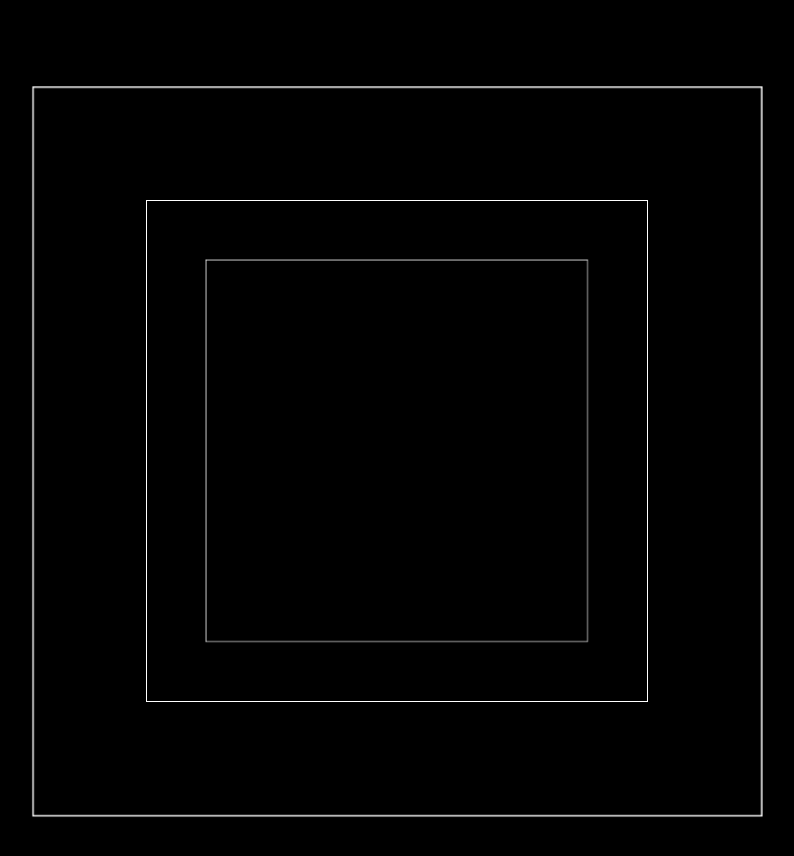
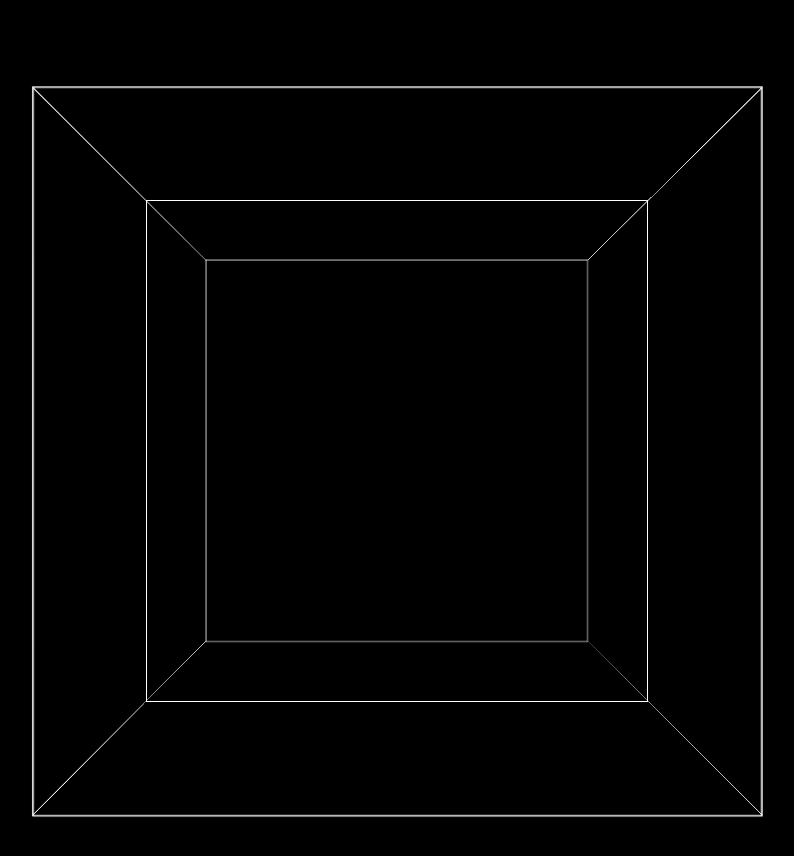
Before and after one commit to youngjerald239/3d_portfolio, a plain HTML site: page index.html in a window 1280 px wide. Shown: the whole page, without its empty margins (244-1038 px from the left). Drawn offline with Linux system fonts and the light colour scheme.

Commit message:
set divs

```diff
--- a/index.html
+++ b/index.html
@@ -41,6 +41,18 @@
             transform: translateZ(-250px);
         }
 
+        #left
+        {
+            transform: rotateY(90deg) translateX(-250px);
+            transform-origin: left;
+        }
+
+        #right
+        {
+            transform: rotateY(-90deg) translateX(250px);
+            transform-origin: right;
+        }
+
 
 
 
```
